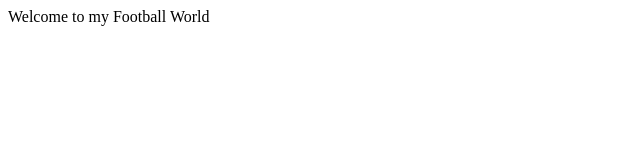
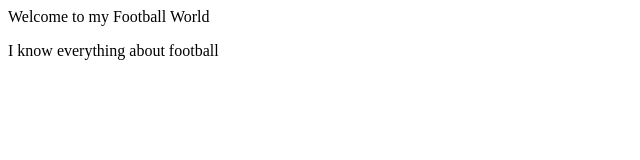
Before and after one commit to Harshavardhan1421/harsha-project, a plain HTML site: page index.html in a window 1280 px wide. Shown: the whole page, without its empty margins (0-640 px from the left). Drawn offline with Linux system fonts and the light colour scheme.

Commit message:
we changed in index.html

```diff
--- a/index.html
+++ b/index.html
@@ -1 +1,2 @@
 <P>Welcome to my Football World</P>
+<p>I know everything about football</p>
```
